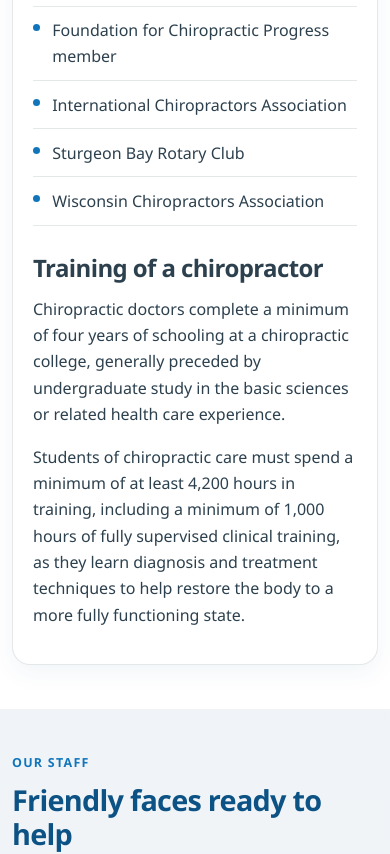
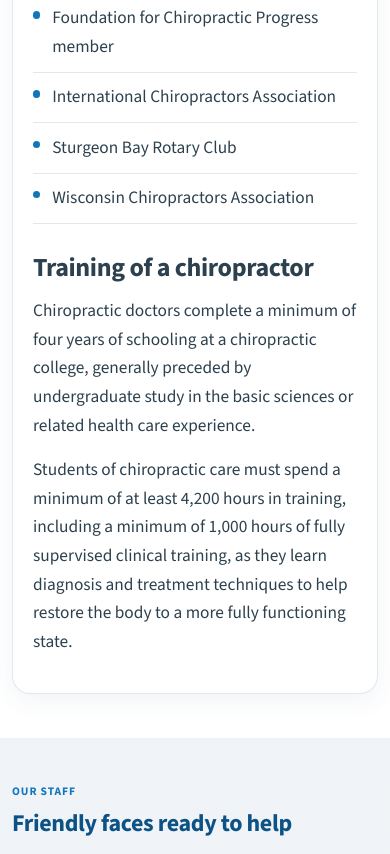
Before and after one commit to strotherdc-creator/backwellness-site, a Next.js app: page /about in a window 390 px wide. Shown: the part 1880-2734 px from the top of the page. Built offline with nearby package versions, Linux system fonts and the light colour scheme.

Commit message:
feat: improve typography scale for mobile and desktop
Add Source Sans 3 via next/font and a fluid CSS type token system so body copy stays ≥16px on phones, hero H1 stays strong but uncramped, and headings scale consistently for an older Door County audience.

```diff
--- a/app/globals.css
+++ b/app/globals.css
@@ -17,7 +17,17 @@
   --max: 1140px;
   --space-section: clamp(3.25rem, 6vw, 5.25rem);
   --space-block: clamp(1.25rem, 2.5vw, 2rem);
-  --font: "Segoe UI", system-ui, -apple-system, BlinkMacSystemFont, "Helvetica Neue", Arial, sans-serif;
+  --font: var(--font-source-sans), "Segoe UI", system-ui, -apple-system, BlinkMacSystemFont, "Helvetica Neue", Arial, sans-serif;
+  --text-body: clamp(1.0625rem, 0.35vw + 1rem, 1.125rem);
+  --text-lead: clamp(1.125rem, 0.6vw + 1rem, 1.3rem);
+  --text-small: clamp(0.875rem, 0.2vw + 0.82rem, 0.9375rem);
+  --text-kicker: clamp(0.72rem, 0.15vw + 0.68rem, 0.8rem);
+  --text-h1-hero: clamp(2.05rem, 5.2vw + 0.4rem, 3.5rem);
+  --text-h1-page: clamp(1.85rem, 3.2vw + 0.6rem, 2.75rem);
+  --text-h2: clamp(1.5rem, 2.2vw + 0.7rem, 2.25rem);
+  --text-h3: clamp(1.15rem, 0.6vw + 1rem, 1.28rem);
+  --leading-body: 1.65;
+  --leading-tight: 1.2;
 }
 
 *,
@@ -33,9 +43,10 @@ html {
 body {
   margin: 0;
   font-family: var(--font);
+  font-size: var(--text-body);
   color: var(--ink);
   background: var(--white);
-  line-height: 1.65;
+  line-height: var(--leading-body);
   -webkit-font-smoothing: antialiased;
   text-rendering: optimizeLegibility;
 }
@@ -51,9 +62,9 @@ img {
 }
 
 h1, h2, h3, h4 {
-  line-height: 1.18;
+  line-height: var(--leading-tight);
   margin: 0 0 0.85rem;
-  letter-spacing: -0.025em;
+  letter-spacing: -0.02em;
   color: var(--ink);
   font-weight: 700;
 }
@@ -136,12 +147,12 @@ ul {
 
 .logo-name {
   font-weight: 700;
-  font-size: 1.08rem;
-  letter-spacing: -0.02em;
+  font-size: clamp(1rem, 0.2vw + 0.96rem, 1.08rem);
+  letter-spacing: -0.015em;
 }
 
 .logo-sub {
-  font-size: 0.72rem;
+  font-size: var(--text-kicker);
   font-weight: 700;
   letter-spacing: 0.06em;
   text-transform: uppercase;
@@ -179,7 +190,7 @@ ul {
 .primary-nav a {
   padding: 0.5rem 0.78rem;
   border-radius: 999px;
-  font-size: 0.9rem;
+  font-size: clamp(0.95rem, 0.15vw + 0.9rem, 1rem);
   font-weight: 600;
   color: var(--ink);
   transition: background 0.15s ease, color 0.15s ease;
@@ -201,6 +212,7 @@ ul {
   gap: 0.4rem;
   padding: 0.88rem 1.4rem;
   border-radius: 999px;
+  font-size: clamp(0.95rem, 0.2vw + 0.9rem, 1.05rem);
   font-weight: 700;
   border: 2px solid transparent;
   transition: transform 0.15s ease, background 0.15s ease, color 0.15s ease, box-shadow 0.15s ease;
@@ -316,9 +328,9 @@ ul {
   border-radius: 999px;
   background: rgba(247, 183, 51, 0.18);
   color: #ffe09a;
-  font-size: 0.76rem;
+  font-size: var(--text-kicker);
   font-weight: 700;
-  letter-spacing: 0.09em;
+  letter-spacing: 0.08em;
   text-transform: uppercase;
 }
 
@@ -328,14 +340,17 @@ ul {
 }
 
 .hero h1 {
-  font-size: clamp(2.35rem, 5.4vw, 3.75rem);
-  max-width: 16ch;
+  font-size: var(--text-h1-hero);
+  line-height: 1.12;
+  max-width: 14ch;
   margin-bottom: 1.1rem;
+  letter-spacing: -0.02em;
   color: var(--white);
 }
 
 .hero-lead {
-  font-size: 1.12rem;
+  font-size: var(--text-lead);
+  line-height: 1.55;
   max-width: 38rem;
   color: rgba(255, 255, 255, 0.9);
   margin-bottom: 0;
@@ -365,14 +380,14 @@ ul {
 
 .hero-card h2 {
   color: #ffe09a;
-  font-size: 1.05rem;
+  font-size: var(--text-h3);
   margin-bottom: 0.35rem;
 }
 
 .hero-card li {
   padding: 0.48rem 0;
   border-bottom: 1px solid rgba(255, 255, 255, 0.12);
-  font-size: 0.96rem;
+  font-size: var(--text-body);
 }
 
 .hero-card li:last-child { border-bottom: 0; }
@@ -398,16 +413,17 @@ ul {
 }
 
 .section-head h2 {
-  font-size: clamp(1.8rem, 3.2vw, 2.45rem);
+  font-size: var(--text-h2);
+  line-height: var(--leading-tight);
   color: var(--blue-900);
 }
 
 .section-kicker {
   margin: 0 0 0.55rem;
   color: var(--blue-600);
-  font-size: 0.78rem;
+  font-size: var(--text-kicker);
   font-weight: 700;
-  letter-spacing: 0.1em;
+  letter-spacing: 0.08em;
   text-transform: uppercase;
 }
 
@@ -469,7 +485,10 @@ ul {
   color: var(--blue-600);
 }
 
-.card h3 { font-size: 1.18rem; color: var(--blue-900); }
+.card h3 {
+  font-size: var(--text-h3);
+  color: var(--blue-900);
+}
 
 .card-icon {
   width: 46px;
@@ -480,7 +499,7 @@ ul {
   background: linear-gradient(145deg, rgba(17, 117, 188, 0.14), rgba(247, 183, 51, 0.12));
   color: var(--blue-900);
   font-weight: 800;
-  font-size: 0.85rem;
+  font-size: var(--text-kicker);
   letter-spacing: 0.04em;
   margin-bottom: 1rem;
 }
@@ -496,7 +515,7 @@ ul {
   border: 1px solid var(--line);
   border-radius: 999px;
   padding: 0.45rem 0.85rem;
-  font-size: 0.92rem;
+  font-size: var(--text-small);
   font-weight: 600;
 }
 
@@ -524,7 +543,9 @@ ul {
 }
 
 .page-hero h1 {
-  font-size: clamp(2rem, 4vw, 2.9rem);
+  font-size: var(--text-h1-page);
+  line-height: var(--leading-tight);
+  letter-spacing: -0.02em;
   color: var(--blue-900);
 }
 
@@ -595,13 +616,27 @@ ul {
   border: 3px solid rgba(17, 117, 188, 0.15);
 }
 
-.prose { max-width: 48rem; }
+.prose {
+  max-width: 48rem;
+  font-size: var(--text-body);
+  line-height: var(--leading-body);
+}
 .prose h2 {
   margin-top: 2.35rem;
   color: var(--blue-900);
-  font-size: clamp(1.35rem, 2.4vw, 1.65rem);
+  font-size: clamp(1.28rem, 1.8vw + 0.7rem, 1.55rem);
+  line-height: var(--leading-tight);
 }
-.prose h3 { margin-top: 1.6rem; color: var(--ink); }
+.prose h3 {
+  margin-top: 1.6rem;
+  color: var(--ink);
+  font-size: var(--text-h3);
+}
+.prose p,
+.prose li {
+  font-size: var(--text-body);
+  line-height: var(--leading-body);
+}
 .prose ul {
   list-style: disc;
   padding-left: 1.25rem;
@@ -614,7 +649,7 @@ ul {
 .role {
   color: var(--blue-600);
   font-weight: 700;
-  font-size: 0.86rem;
+  font-size: var(--text-kicker);
   text-transform: uppercase;
   letter-spacing: 0.05em;
 }
@@ -696,7 +731,7 @@ ul {
 
 .site-footer h3 {
   color: #ffe09a;
-  font-size: 0.92rem;
+  font-size: var(--text-kicker);
   letter-spacing: 0.07em;
   text-transform: uppercase;
   margin-bottom: 1rem;
@@ -714,7 +749,7 @@ ul {
   justify-content: space-between;
   gap: 1rem;
   padding: 0.32rem 0;
-  font-size: 0.95rem;
+  font-size: var(--text-small);
 }
 
 .footer-links li { display: block; }
@@ -728,7 +763,7 @@ ul {
   justify-content: space-between;
   gap: 0.5rem;
   padding-top: 1.25rem;
-  font-size: 0.88rem;
+  font-size: var(--text-small);
   color: rgba(255, 255, 255, 0.7);
 }
 
@@ -774,7 +809,10 @@ ul {
   .header-cta { width: 100%; }
 
   .hero { padding: 3rem 0 2.75rem; }
-  .hero h1 { max-width: none; }
+  .hero h1 {
+    max-width: none;
+    letter-spacing: -0.02em;
+  }
 
   .section { padding: clamp(2.75rem, 8vw, 3.75rem) 0; }
 
@@ -784,10 +822,29 @@ ul {
 
 @media (max-width: 560px) {
   .container { width: min(100% - 1.5rem, var(--max)); }
-  .btn { width: 100%; }
+  .btn {
+    width: 100%;
+    font-size: max(0.95rem, var(--text-body));
+  }
   .btn-row { gap: 0.65rem; }
   .hero-card { padding: 0.95rem; }
   .card { padding: 1.25rem; }
+
+  h1, h2, h3, h4,
+  .hero h1,
+  .page-hero h1,
+  .section-head h2 {
+    letter-spacing: -0.015em;
+  }
+
+  .primary-nav a {
+    font-size: max(0.95rem, var(--text-body));
+    padding: 0.65rem 0.9rem;
+  }
+
+  .logo-name {
+    font-size: 1rem;
+  }
 }
 
 
@@ -805,7 +862,7 @@ ul {
   justify-content: center;
   gap: 0.55rem 0.85rem;
   text-align: center;
-  font-size: 0.92rem;
+  font-size: var(--text-small);
   font-weight: 700;
   color: var(--blue-900);
   letter-spacing: 0.01em;
@@ -819,7 +876,7 @@ ul {
 @media (max-width: 560px) {
   .trust-strip-inner {
     gap: 0.35rem 0.55rem;
-    font-size: 0.84rem;
+    font-size: var(--text-small);
   }
 }
 
@@ -900,7 +957,7 @@ ul {
 
 .review-quote p {
   margin: 0;
-  font-size: clamp(1.05rem, 2.2vw, 1.2rem);
+  font-size: var(--text-lead);
   line-height: 1.55;
   color: var(--ink);
 }
@@ -908,7 +965,7 @@ ul {
 .review-byline {
   display: grid;
   gap: 0.15rem;
-  font-size: 0.95rem;
+  font-size: var(--text-small);
 }
 
 .review-controls {
--- a/app/layout.tsx
+++ b/app/layout.tsx
@@ -1,9 +1,17 @@
 import type { Metadata } from "next";
+import { Source_Sans_3 } from "next/font/google";
 import Header from "@/components/Header";
 import Footer from "@/components/Footer";
 import LocalBusinessJsonLd from "@/components/LocalBusinessJsonLd";
 import { site } from "@/lib/site";
 import "./globals.css";
+
+const sourceSans = Source_Sans_3({
+  subsets: ["latin"],
+  weight: ["400", "600", "700"],
+  variable: "--font-source-sans",
+  display: "swap",
+});
 
 const defaultTitle = `${site.name} | Sturgeon Bay Chiropractor`;
 const defaultDescription =
@@ -45,8 +53,8 @@ export default function RootLayout({
   children: React.ReactNode;
 }>) {
   return (
-    <html lang="en">
-      <body>
+    <html lang="en" className={sourceSans.variable}>
+      <body className={sourceSans.className}>
         <LocalBusinessJsonLd />
         <Header />
         <main className="site-main">{children}</main>
```
